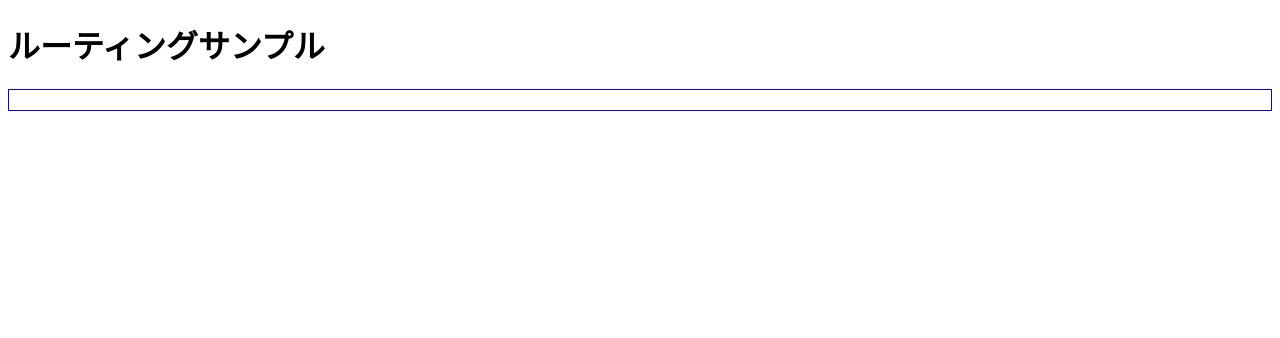
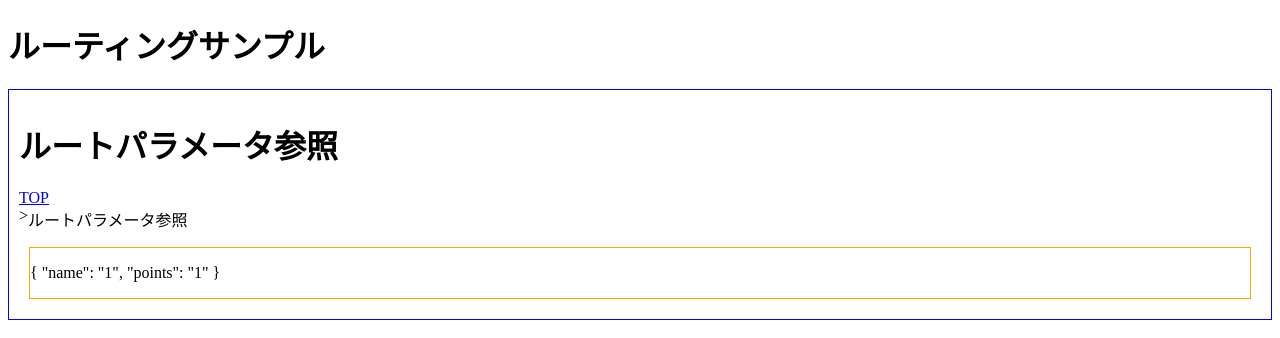
Before and after one commit to hiro-xre/nuxt-tutorial, a Nuxt app: page /member/search/1/1 in a window 1280 px wide. Before the commit this address had no page. Shown: the top 338 px of the page. Built offline with nearby package versions, Linux system fonts and the light colour scheme.

Commit message:
ルートパラメータの種類

```diff
--- /dev/null
+++ b/pages/member/call/[...id].vue
@@ -0,0 +1,12 @@
+<template>
+  <h1>ルートパラメータ参照</h1>
+  <nav id="breadcrumbs">
+    <ul>
+      <li><NuxtLink v-bind:to="{name: 'index'}">TOP</NuxtLink></li>
+      <li>ルートパラメータ参照</li>
+    </ul>
+  </nav>
+  <section>
+    <p>{{ $route.params }}</p>
+  </section>
+</template>
--- /dev/null
+++ b/pages/member/search/[name]/[points].vue
@@ -0,0 +1,12 @@
+<template>
+  <h1>ルートパラメータ参照</h1>
+  <nav id="breadcrumbs">
+    <ul>
+      <li><NuxtLink v-bind:to="{name: 'index'}">TOP</NuxtLink></li>
+      <li>ルートパラメータ参照</li>
+    </ul>
+  </nav>
+  <section>
+    <p>{{ $route.params }}</p>
+  </section>
+</template>
--- /dev/null
+++ b/pages/member/show/[name]/[[points]].vue
@@ -0,0 +1,12 @@
+<template>
+  <h1>ルートパラメータ参照</h1>
+  <nav id="breadcrumbs">
+    <ul>
+      <li><NuxtLink v-bind:to="{name: 'index'}">TOP</NuxtLink></li>
+      <li>ルートパラメータ参照</li>
+    </ul>
+  </nav>
+  <section>
+    <p>{{ $route.params }}</p>
+  </section>
+</template>
```
